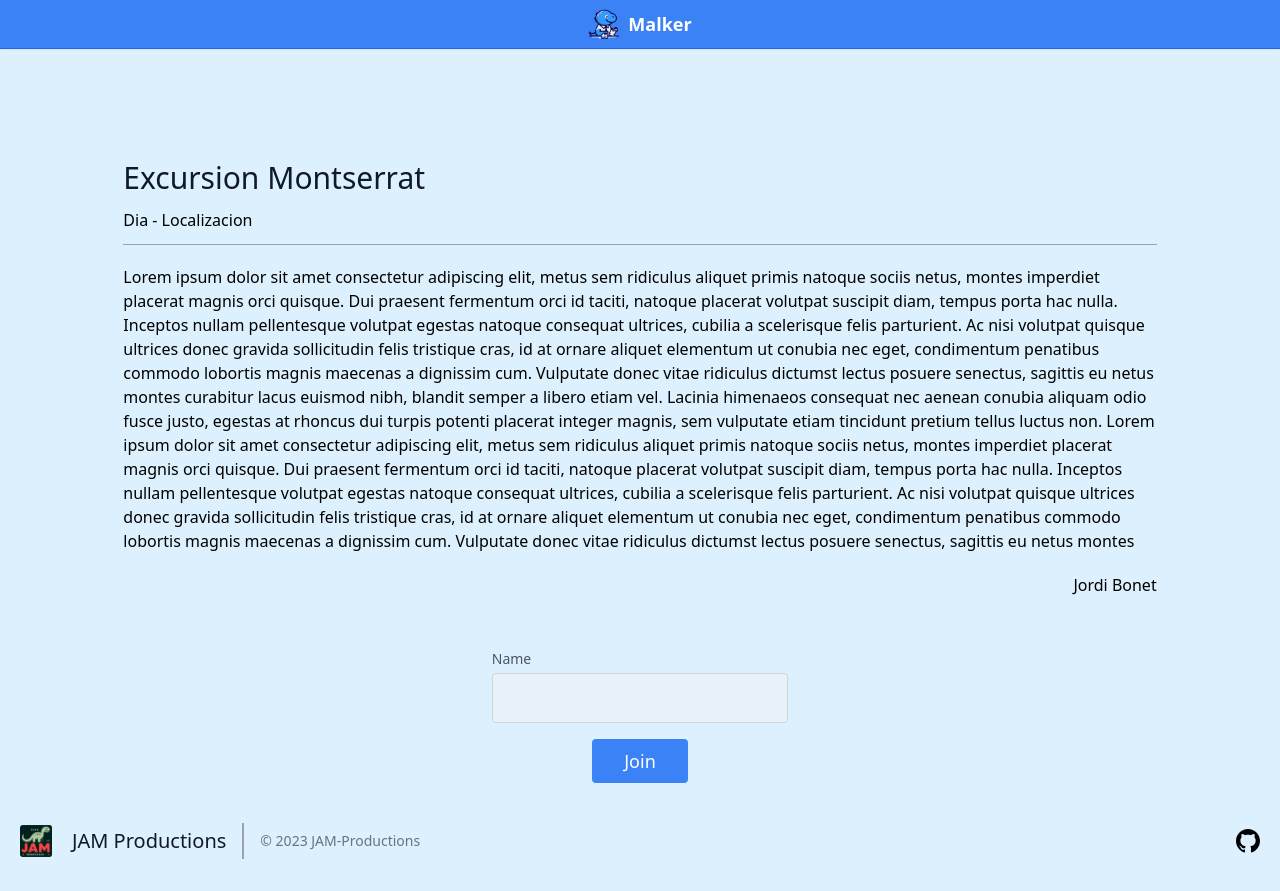
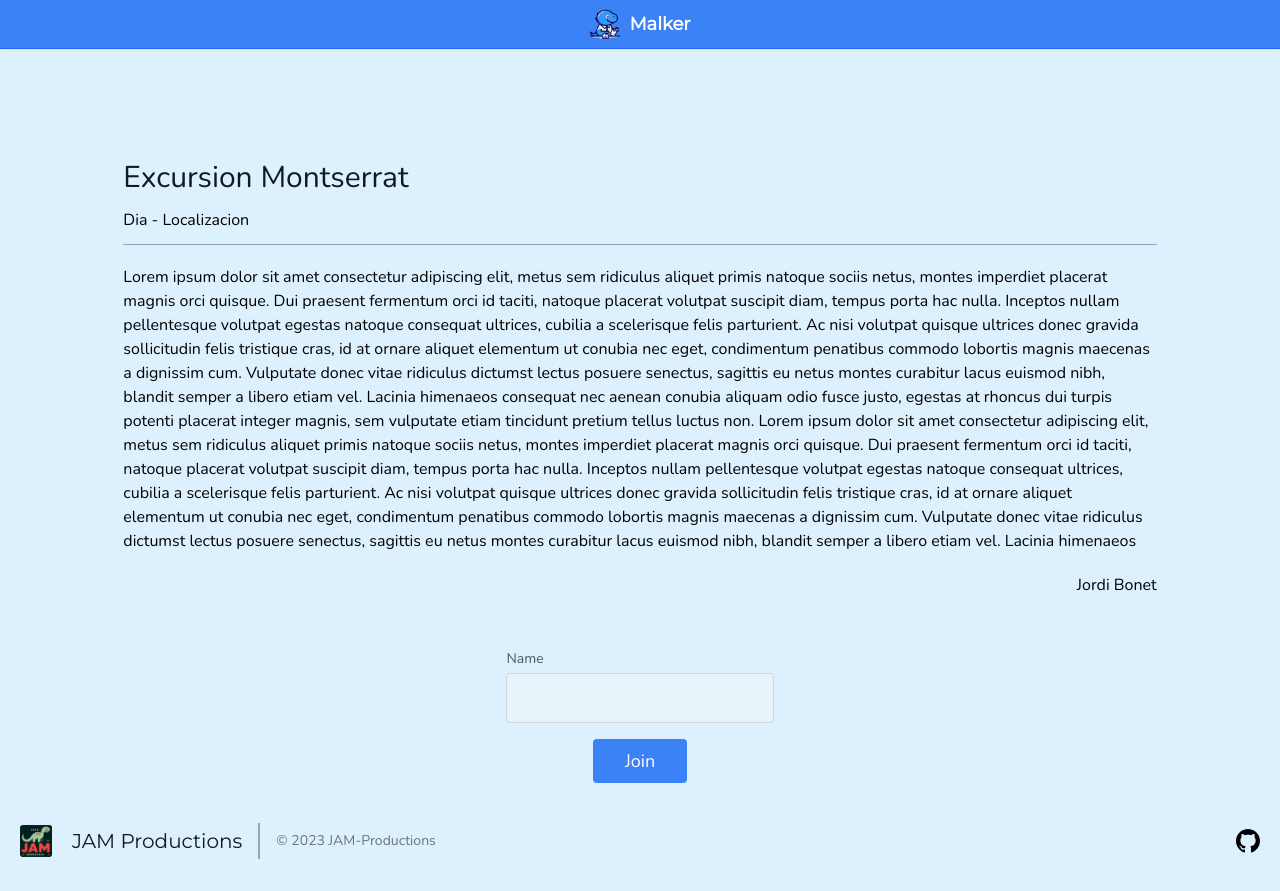
Before and after one commit to JAM-Productions/malker, a React (Vite) app: page / in a window 1280 px wide. Built offline with nearby package versions, Linux system fonts and the light colour scheme; no server answers.

Commit message:
Set font

```diff
--- a/index.html
+++ b/index.html
@@ -5,8 +5,12 @@
     <link rel="icon" type="image/svg+xml" href="/malker.png" />
     <meta name="viewport" content="width=device-width, initial-scale=1.0" />
     <title>Malker</title>
+    <style>
+      @import url('https://fonts.googleapis.com/css2?family=Nunito&display=swap');
+      @import url('https://fonts.googleapis.com/css2?family=Montserrat&family=Nunito&display=swap');
+    </style>
   </head>
-  <body style="background: #3C82F6;">
+  <body style="background: #3C82F6; font-family: 'Nunito', sans-serif;">
     <div id="root"></div>
     <script type="module" src="/src/main.jsx"></script>
   </body>
--- a/src/components/Footer.jsx
+++ b/src/components/Footer.jsx
@@ -32,7 +32,9 @@ const Footer = () => {
                     <span className="
                         ml-3
                         text-xl
-                    ">
+                    "
+                    style={{ fontFamily: 'Montserrat' }}
+                    >
                         JAM Productions
                     </span>
                 </a>
--- a/src/components/Header.jsx
+++ b/src/components/Header.jsx
@@ -27,7 +27,9 @@ const Header = () => {
           text-white
           text-lg
           font-bold
-        ">
+        "
+        style={{ fontFamily: 'Montserrat' }}
+        >
           Malker
         </span>
       </div>
```
